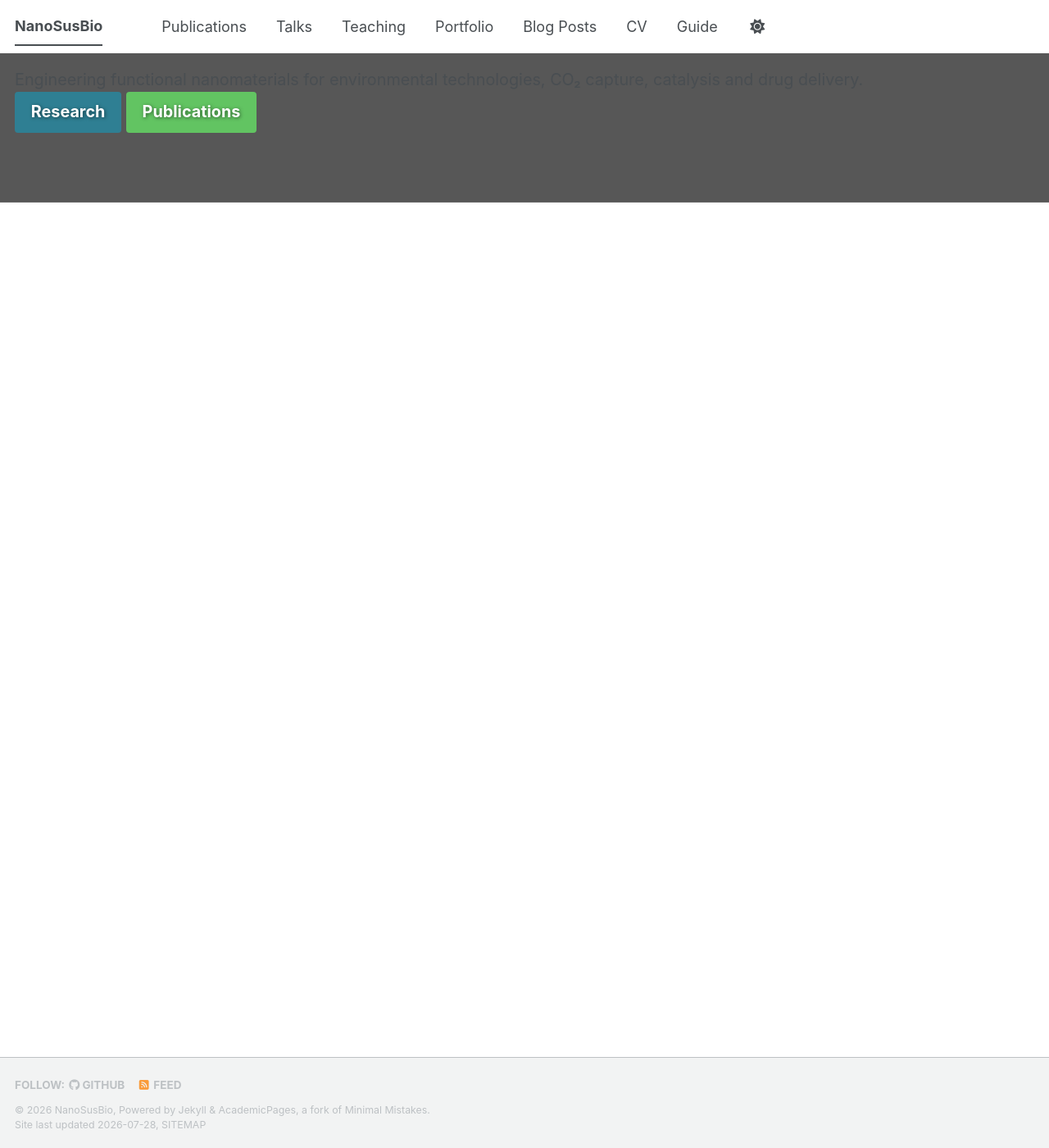
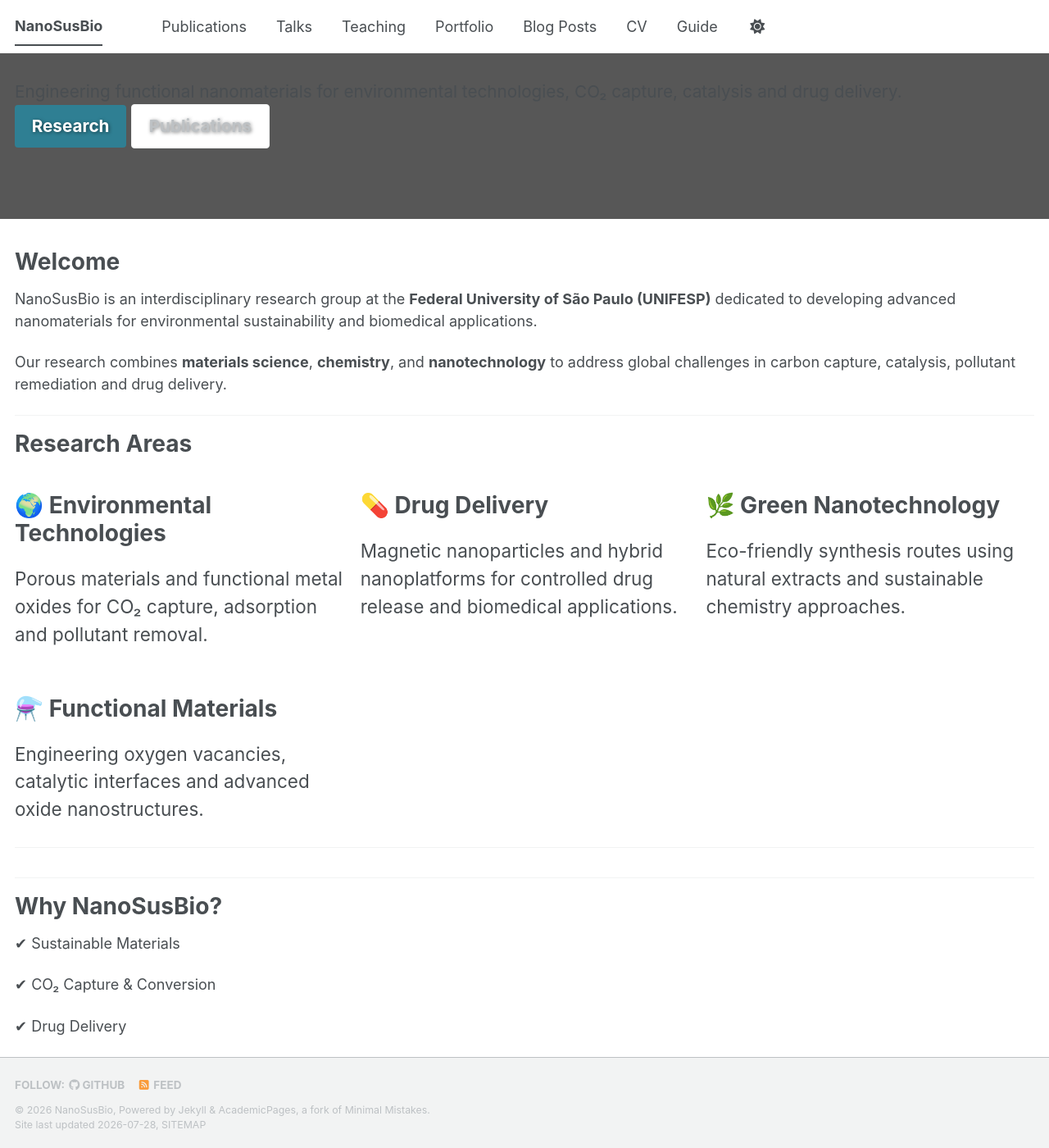
Before and after one commit to NanoSusBio/nanosusbio.github.io, a Jekyll site: the page built from _pages/about.md, in a window 1280 px wide and 1400 px high, scrolled down 270 px. Shown: the whole window at 82% size. Built offline with Jekyll 4.4.1, drawn with Linux system fonts in a browser that asks for light colours; a style sheet for code colours, icons or effects is not loaded; some of the changed text lies outside the part shown.

Commit message:
Revise about page with new content and styles
Updated the content and styling of the about page, including new sections on research areas and collaborations.

```diff
--- a/_pages/about.md
+++ b/_pages/about.md
@@ -10,12 +10,13 @@ header:
   overlay_color: "#12355B"
 
 excerpt: >
-  <h1 style="font-size:3rem; margin-bottom:10px;">NanoSusBio</h1>
-  <p style="font-size:1.4rem;">
+  <h1 style="font-size:3.3rem; margin-bottom:0;">NanoSusBio</h1>
+
+  <p style="font-size:1.5rem;">
   Nanomaterials for Sustainability & Biomedicine
   </p>
 
-  <p style="font-size:1.1rem;">
+  <p style="font-size:1.15rem;">
   Engineering functional nanomaterials for environmental technologies,
   CO₂ capture, catalysis and drug delivery.
   </p>
@@ -26,7 +27,7 @@ excerpt: >
   Research
   </a>
 
-  <a href="/publications/" class="btn btn--success btn--large">
+  <a href="/publications/" class="btn btn--inverse btn--large">
   Publications
   </a>
 
@@ -34,3 +35,108 @@ redirect_from:
   - /about/
   - /about.html
 ---
+
+# Welcome
+
+NanoSusBio is an interdisciplinary research group at the **Federal University of São Paulo (UNIFESP)** dedicated to developing advanced nanomaterials for environmental sustainability and biomedical applications.
+
+Our research combines **materials science**, **chemistry**, and **nanotechnology** to address global challenges in carbon capture, catalysis, pollutant remediation and drug delivery.
+
+---
+
+# Research Areas
+
+<div class="feature__wrapper">
+
+<div class="feature__item">
+
+<div class="archive__item">
+
+<h2 class="archive__item-title">🌍 Environmental Technologies</h2>
+
+<p>
+Porous materials and functional metal oxides for CO₂ capture,
+adsorption and pollutant removal.
+</p>
+
+</div>
+
+</div>
+
+<div class="feature__item">
+
+<div class="archive__item">
+
+<h2 class="archive__item-title">💊 Drug Delivery</h2>
+
+<p>
+Magnetic nanoparticles and hybrid nanoplatforms for controlled drug release and biomedical applications.
+</p>
+
+</div>
+
+</div>
+
+<div class="feature__item">
+
+<div class="archive__item">
+
+<h2 class="archive__item-title">🌿 Green Nanotechnology</h2>
+
+<p>
+Eco-friendly synthesis routes using natural extracts and sustainable chemistry approaches.
+</p>
+
+</div>
+
+</div>
+
+<div class="feature__item">
+
+<div class="archive__item">
+
+<h2 class="archive__item-title">⚗️ Functional Materials</h2>
+
+<p>
+Engineering oxygen vacancies, catalytic interfaces and advanced oxide nanostructures.
+</p>
+
+</div>
+
+</div>
+
+</div>
+
+---
+
+# Why NanoSusBio?
+
+✔ Sustainable Materials
+
+✔ CO₂ Capture & Conversion
+
+✔ Drug Delivery
+
+✔ Green Chemistry
+
+✔ Advanced Characterization
+
+✔ International Collaborations
+
+---
+
+# Latest News
+
+- 🎓 Open positions for Undergraduate, MSc and PhD students.
+
+- 🧪 Development of magnetic nanoplatforms for drug delivery.
+
+- 🌍 New projects on CO₂ capture and catalytic conversion.
+
+---
+
+# Collaborations
+
+**Federal University of São Paulo (UNIFESP)**
+
+Research collaborations in Brazil, Europe and South America.
```
